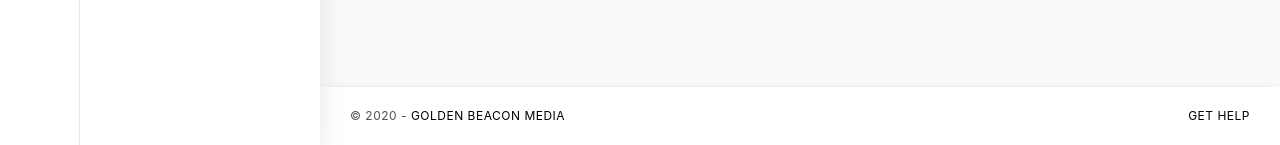
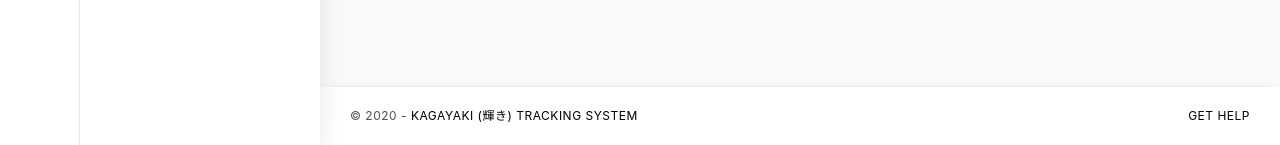
Before and after one commit to Himalayagup/tracking, a Django app: page /advertiser/3/delete in a window 1280 px wide. Shown: the part 655-800 px from the top of the page. Run offline with Django 3.2, Linux system fonts and the light colour scheme; a user stored in the database is signed in; data comes from the database, SQL or seed files in the repository; both versions use the stored data as it was after the commit; some libraries are stand-ins or nearby versions; some web fonts are replaced.

Commit message:
Footer Changed

```diff
--- a/templates/includes/_footer.html
+++ b/templates/includes/_footer.html
@@ -1,10 +1,10 @@
 {% load static %}
 {% load widget_tweaks %}
 <footer class="content-footer">
-  <div>© 2020 - <a href="https://www.goldenbeaconmedia.com/" target="_blank">Golden Beacon Media</a></div>
+  <div>© 2020 - <a href="https://www.kagayaki.co.in" target="_blank">Kagayaki (輝き) Tracking System</a></div>
   <div>
     <nav class="nav">
-      <a href="mailto:help@gbm.com" class="nav-link">Get Help</a>
+      <a href="mailto:help@kagayaki.co.in" class="nav-link">Get Help</a>
     </nav>
   </div>
 </footer>
--- a/templates/includes/_sidemenu.html
+++ b/templates/includes/_sidemenu.html
@@ -425,9 +425,7 @@
               <li class="navigation-divider d-flex align-items-center">
                 <i class="mr-2" data-feather="activity"></i> Analytics
               </li>
-              <li>
-                <a href="#">Visual Data</a>
-              </li>
+
               {% if user.is_publisher %}
               {% if request.resolver_match.url_name == "datatata" %}
               <li>
--- a/trackingmain/settings.py
+++ b/trackingmain/settings.py
@@ -22,7 +22,7 @@ TEMPLATE_DIR = os.path.join(BASE_DIR, 'templates')
 SECRET_KEY = '5(+t&q@@qp5#xb%qjcyyg$133p6!48sn+a7axlf43)8c%g!_8g'
 
 # SECURITY WARNING: don't run with debug turned on in production!
-DEBUG = False
+DEBUG = True
 
 ALLOWED_HOSTS = ['192.168.29.16', '192.168.29.87', '127.0.0.1',
                  'localhost', '143.110.177.56', 'kagayaki.co.in', 'www.kagayaki.co.in']
```
Also changed, not shown: db.sqlite3.
